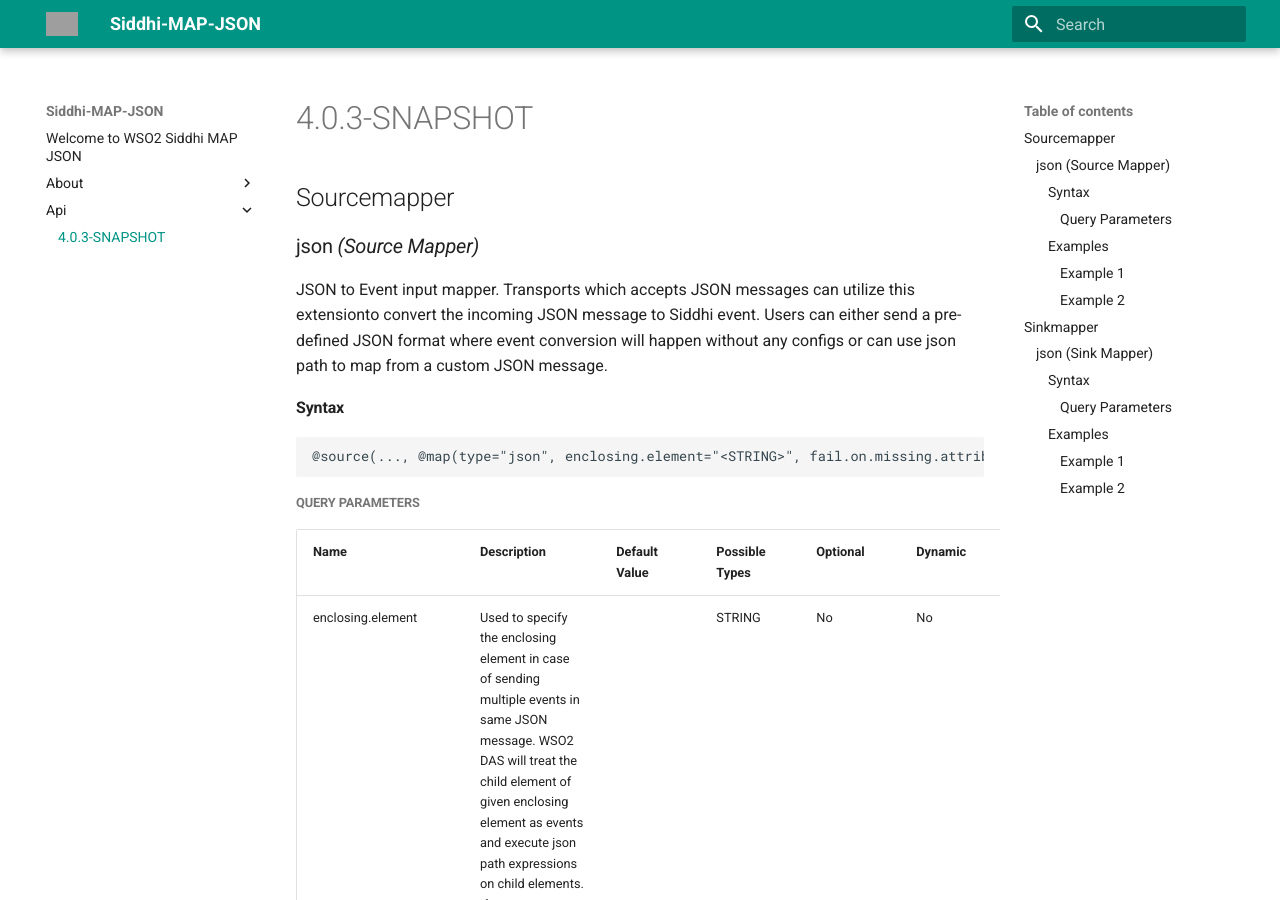
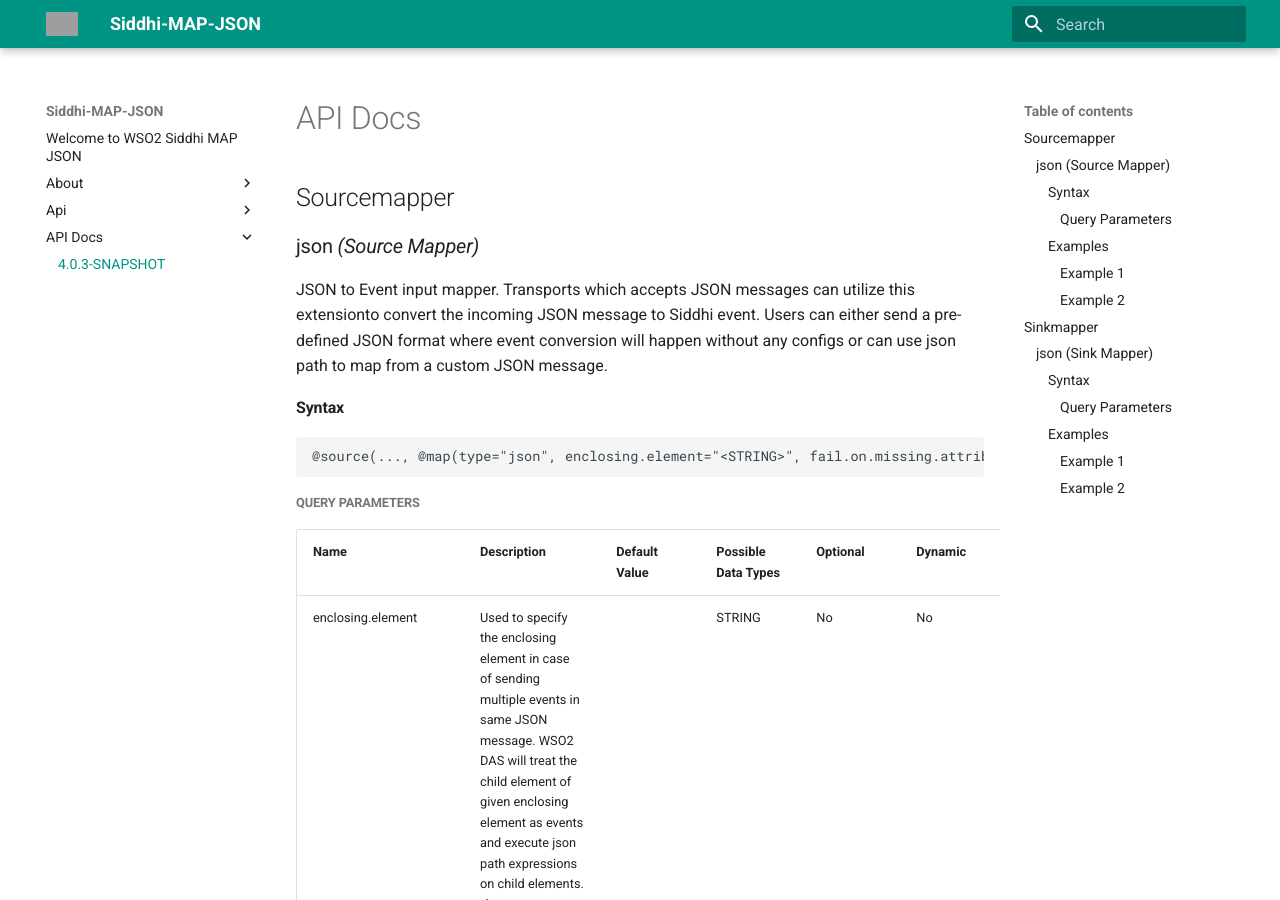
Before and after one commit to siddhi-io/siddhi-map-json, an MkDocs documentation site: the page built from docs/api/4.0.3-SNAPSHOT.md, in a window 1280 px wide and 900 px high. Built offline with MkDocs 1.6.1 and Material for MkDocs 9.7.7, drawn with Linux system fonts in a browser that asks for light colours; old or Windows-style settings are respelled for this version of MkDocs; some of the changed text lies outside the part shown; grey boxes are pictures that could not be loaded.

Commit message:
upgrading siddhi version to 4.0.0-M22

```diff
--- a/docs/api/4.0.3-SNAPSHOT.md
+++ b/docs/api/4.0.3-SNAPSHOT.md
@@ -1,3 +1,5 @@
+# API Docs
+
 ## Sourcemapper
 
 ### json _(Source Mapper)_
@@ -17,7 +19,7 @@
         <th>Name</th>
         <th>Description</th>
         <th>Default Value</th>
-        <th>Possible Types</th>
+        <th>Possible Data Types</th>
         <th>Optional</th>
         <th>Dynamic</th>
     </tr>
@@ -78,7 +80,7 @@
         <th>Name</th>
         <th>Description</th>
         <th>Default Value</th>
-        <th>Possible Types</th>
+        <th>Possible Data Types</th>
         <th>Optional</th>
         <th>Dynamic</th>
     </tr>
--- a/mkdocs.yml
+++ b/mkdocs.yml
@@ -12,4 +12,6 @@
   - License: about/license.md
 - Api:
   - 4.0.3-SNAPSHOT: api/4.0.3-SNAPSHOT.md
+- API Docs:
+  - 4.0.3-SNAPSHOT: api/4.0.3-SNAPSHOT.md
 theme: material
--- a/pom.xml
+++ b/pom.xml
@@ -141,7 +141,7 @@
         </pluginManagement>
     </build>
     <properties>
-        <siddhi.version>4.0.0-M16</siddhi.version>
+        <siddhi.version>4.0.0-M22</siddhi.version>
         <log4j.version>1.2.17.wso2v1</log4j.version>
         <carbon.feature.plugin.version>3.0.0</carbon.feature.plugin.version>
         <jackson.version>2.7.4</jackson.version>
```
